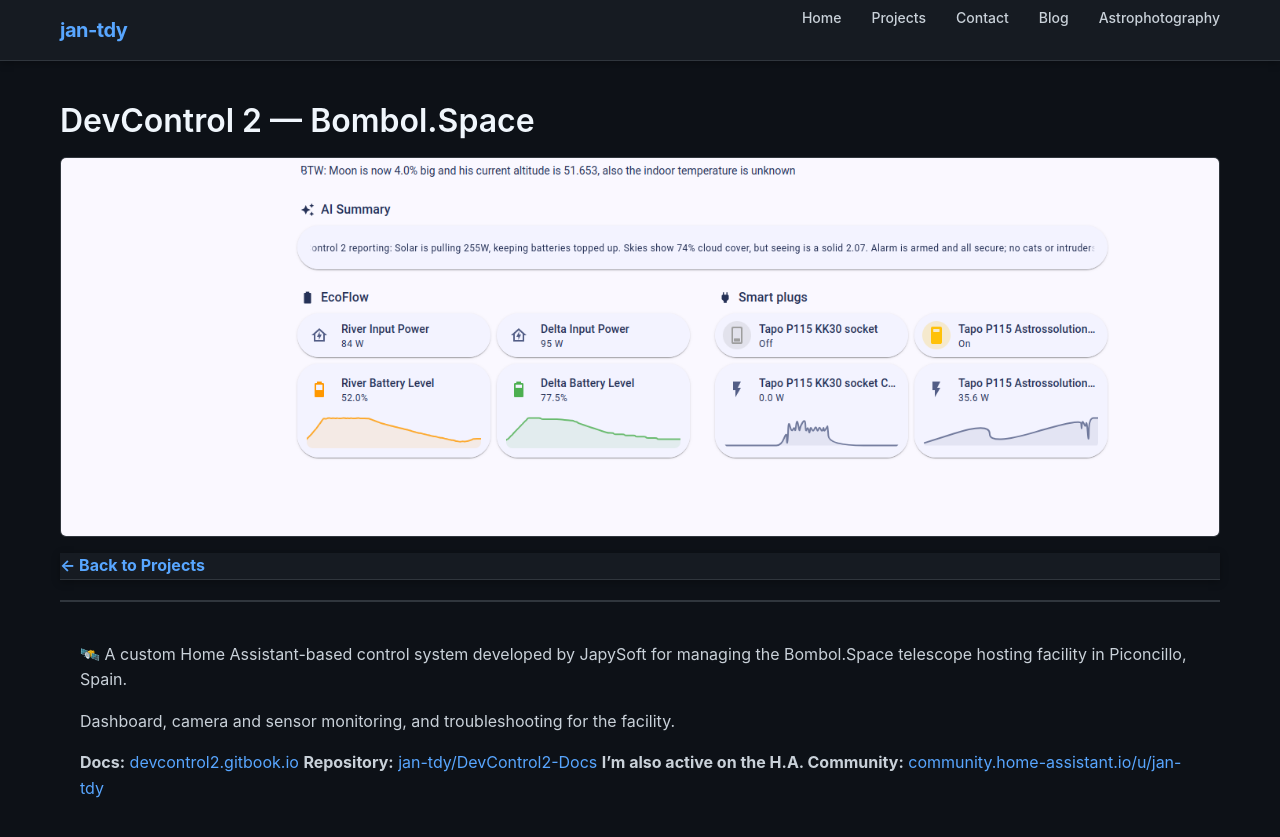
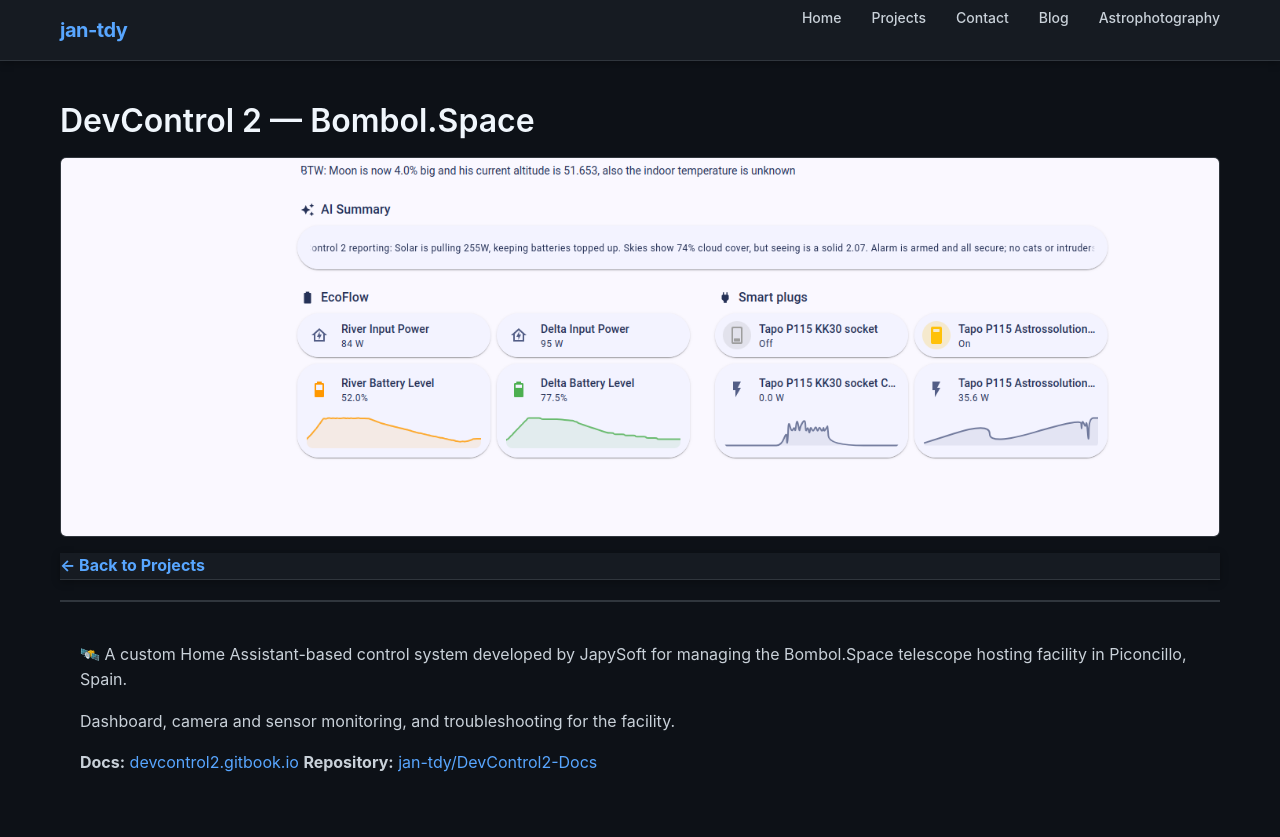
Before and after one commit to jan-tdy/jan-tdy, a Jekyll site: the page built from docs/_projects/devcontrol2.md, in a window 1280 px wide. Shown: the top 837 px of the page. Built offline with Jekyll 4.4.1, drawn with Linux system fonts in a browser that asks for light colours.

Commit message:
Remove H.A. Community link from devcontrol2.md
Removed link to personal activity on H.A. Community.

```diff
--- a/docs/_projects/devcontrol2.md
+++ b/docs/_projects/devcontrol2.md
@@ -9,4 +9,3 @@
 
 **Docs:** [devcontrol2.gitbook.io](https://devcontrol2.gitbook.io/)
 **Repository:** [jan-tdy/DevControl2-Docs](https://github.com/jan-tdy/DevControl2-Docs)
-**I'm also active on the H.A. Community:** [community.home-assistant.io/u/jan-tdy](https://community.home-assistant.io/u/jan-tdy/activity/topics)
```
